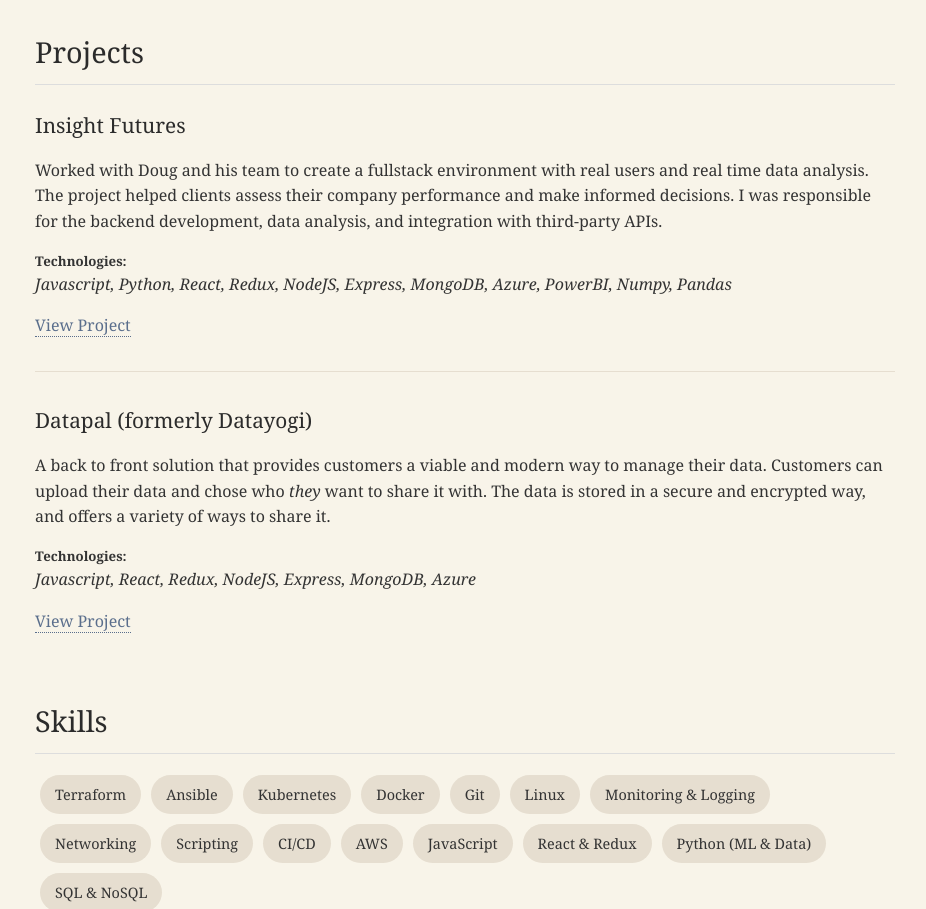
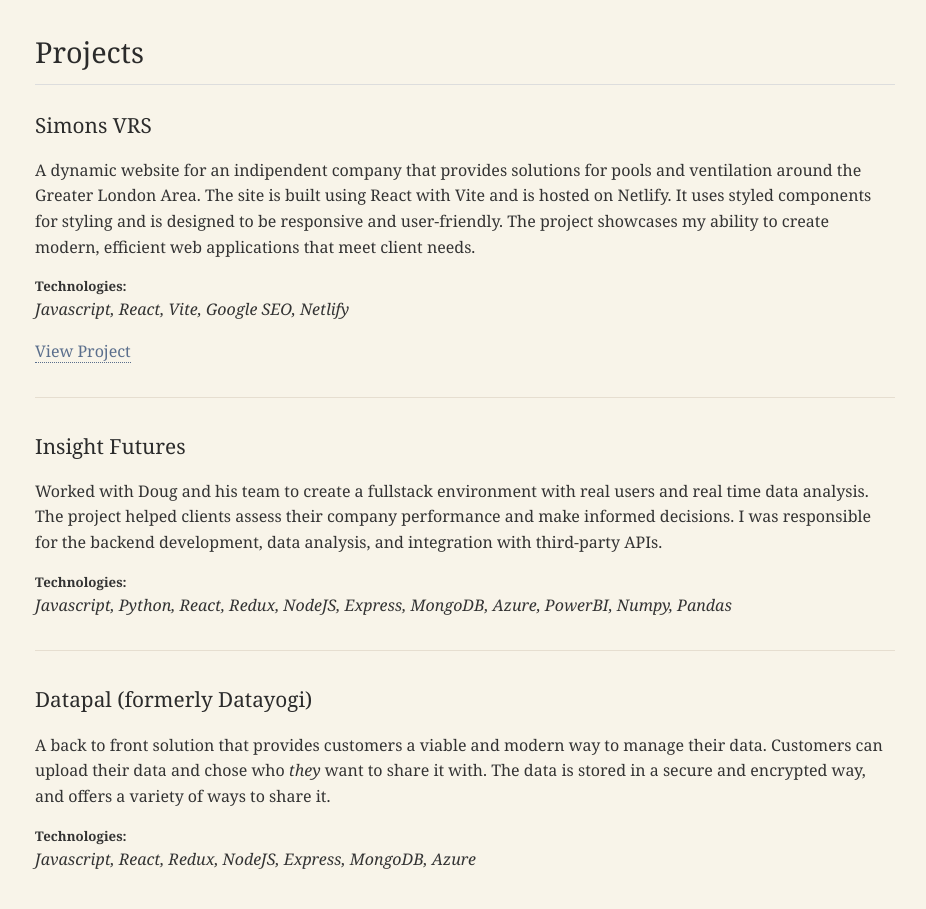
Before and after one commit to KaSpiros/portofolio-html, a plain HTML site: page index.html in a window 1280 px wide. Shown: the part 1971-2880 px from the top of the page, without its empty margins (175-1101 px from the left). Drawn offline with Linux system fonts and the light colour scheme.

Commit message:
Added simonsvrs under projects

```diff
--- a/index.html
+++ b/index.html
@@ -113,7 +113,22 @@
 
       <section id="projects">
         <h2>Projects</h2>
-
+        <div class="project">
+          <h3>Simons VRS</h3>
+          <p>
+            A dynamic website for an indipendent company that provides solutions
+            for pools and ventilation around the Greater London Area. The site
+            is built using React with Vite and is hosted on Netlify. It uses
+            styled components for styling and is designed to be responsive and
+            user-friendly. The project showcases my ability to create modern,
+            efficient web applications that meet client needs.
+          </p>
+          <h5>Technologies:</h5>
+          <p>
+            <i>Javascript, React, Vite, Google SEO, Netlify</i>
+          </p>
+          <p><a href="https://simonsvrs.co.uk">View Project</a></p>
+        </div>
         <div class="project">
           <h3>Insight Futures</h3>
           <p>
@@ -130,9 +145,7 @@
               PowerBI, Numpy, Pandas
             </i>
           </p>
-          <p><a href="#">View Project</a></p>
         </div>
-
         <div class="project">
           <h3>Datapal (formerly Datayogi)</h3>
           <p>
@@ -146,7 +159,6 @@
           <p>
             <i>Javascript, React, Redux, NodeJS, Express, MongoDB, Azure</i>
           </p>
-          <p><a href="#">View Project</a></p>
         </div>
       </section>
 
```
